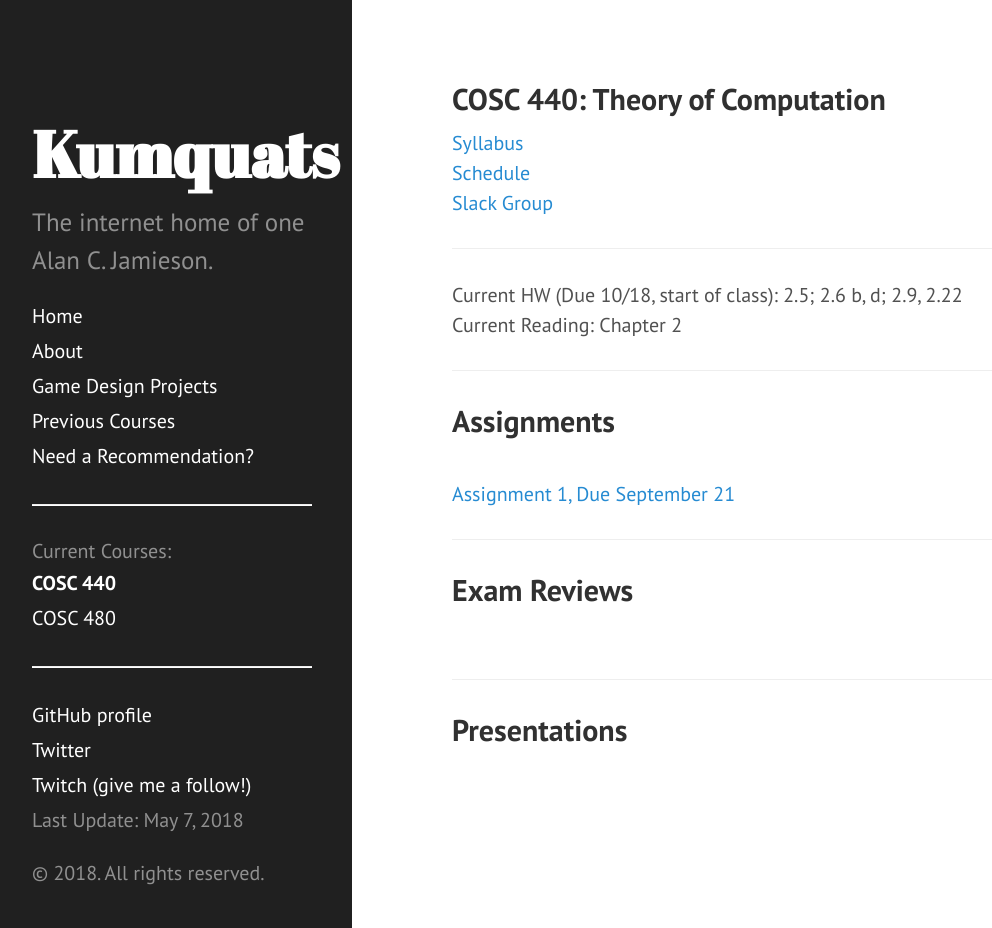
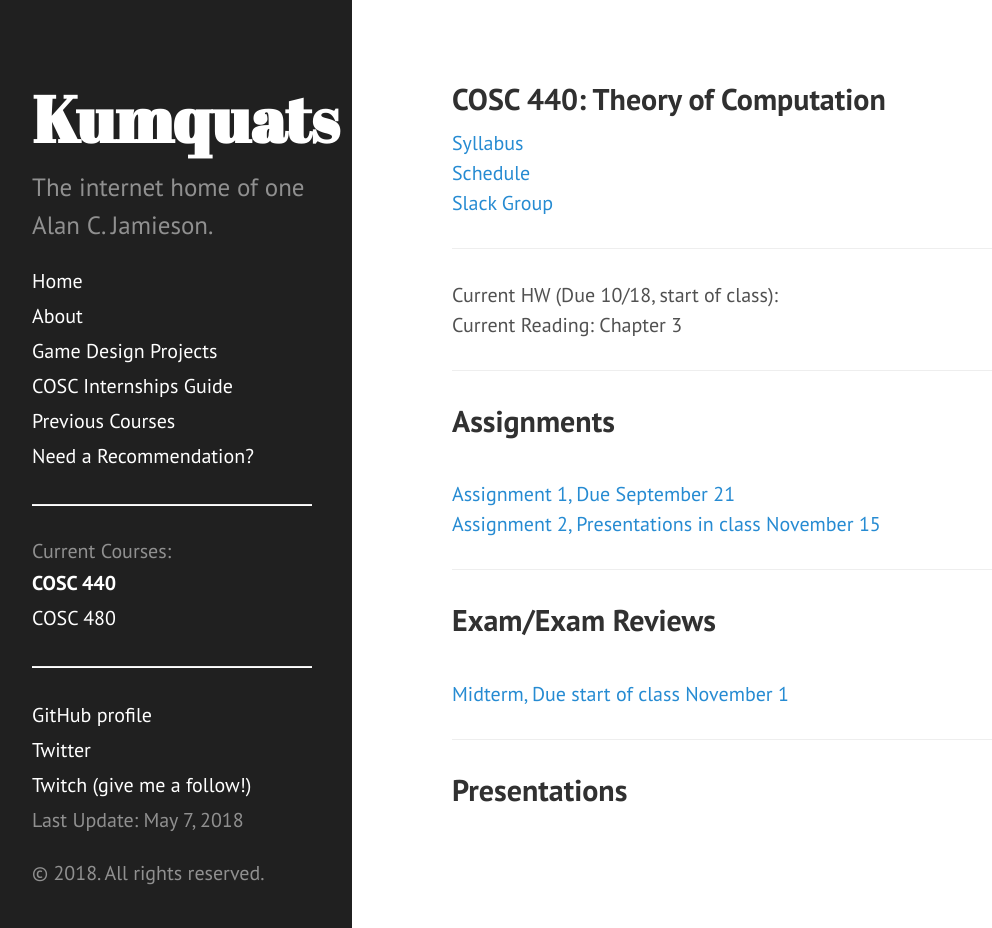
Before and after one commit to ripark/ripark.github.io, a Jekyll site: the page built from f18/cosc440.html, in a window 1280 px wide and 928 px high. Shown: the whole window, without its empty margins (8-1000 px from the left). Built offline with Jekyll 4.4.1, drawn with Linux system fonts in a browser that asks for light colours; Markdown is read by kramdown in place of the engine named in the settings.

Commit message:
week 9 update

```diff
--- a/f18/cosc440.html
+++ b/f18/cosc440.html
@@ -10,16 +10,19 @@
 <br>
 <a href="https://smcmcs.slack.com/messages/cosc440/">Slack Group</a>
 <hr>
-Current HW (Due 10/18, start of class): 2.5; 2.6 b, d; 2.9, 2.22
+Current HW (Due 10/18, start of class):
 <br>
-Current Reading: Chapter 2
+Current Reading: Chapter 3
 <hr>
 <h2> Assignments </h2>
 <br>
 <a href="http://ripark.github.io/f18/COSC440Asg1.pdf">Assignment 1, Due September 21</a>
+<br>
+<a href="http://ripark.github.io/f18/COSC440Asg2.pdf">Assignment 2, Presentations in class November 15</a>
 <hr>
-<h2> Exam Reviews </h2>
+<h2> Exam/Exam Reviews </h2>
 <br>
+<a href="http://ripark.github.io/f18/440Exam1.pdf">Midterm, Due start of class November 1</a>
 <hr>
 <h2> Presentations </h2>
 <br>
--- /dev/null
+++ b/internships.html
@@ -0,0 +1,4 @@
+---
+layout: page
+title: COSC Internships Guide
+---
```
Also changed, not shown: 2 other files.
